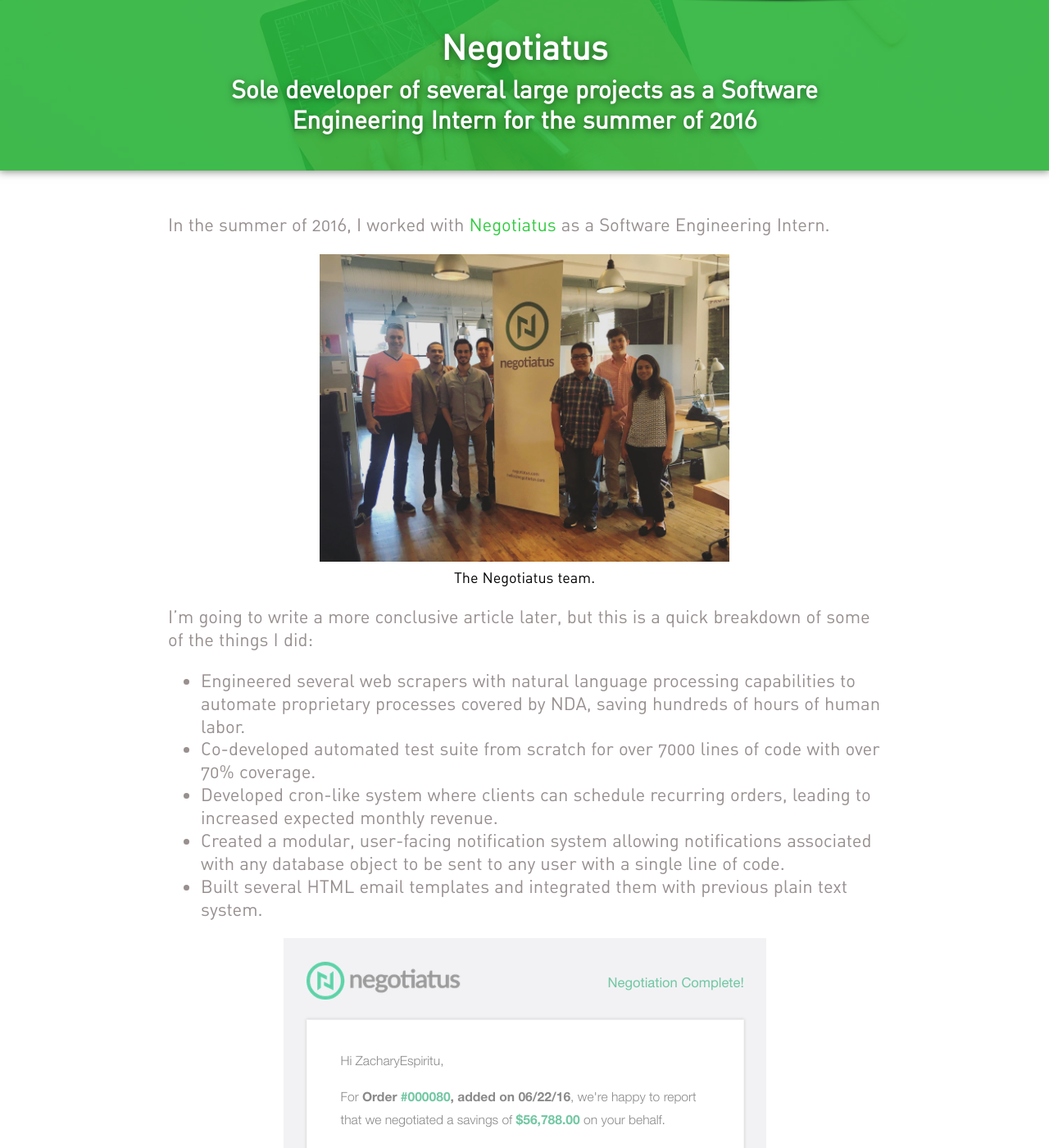
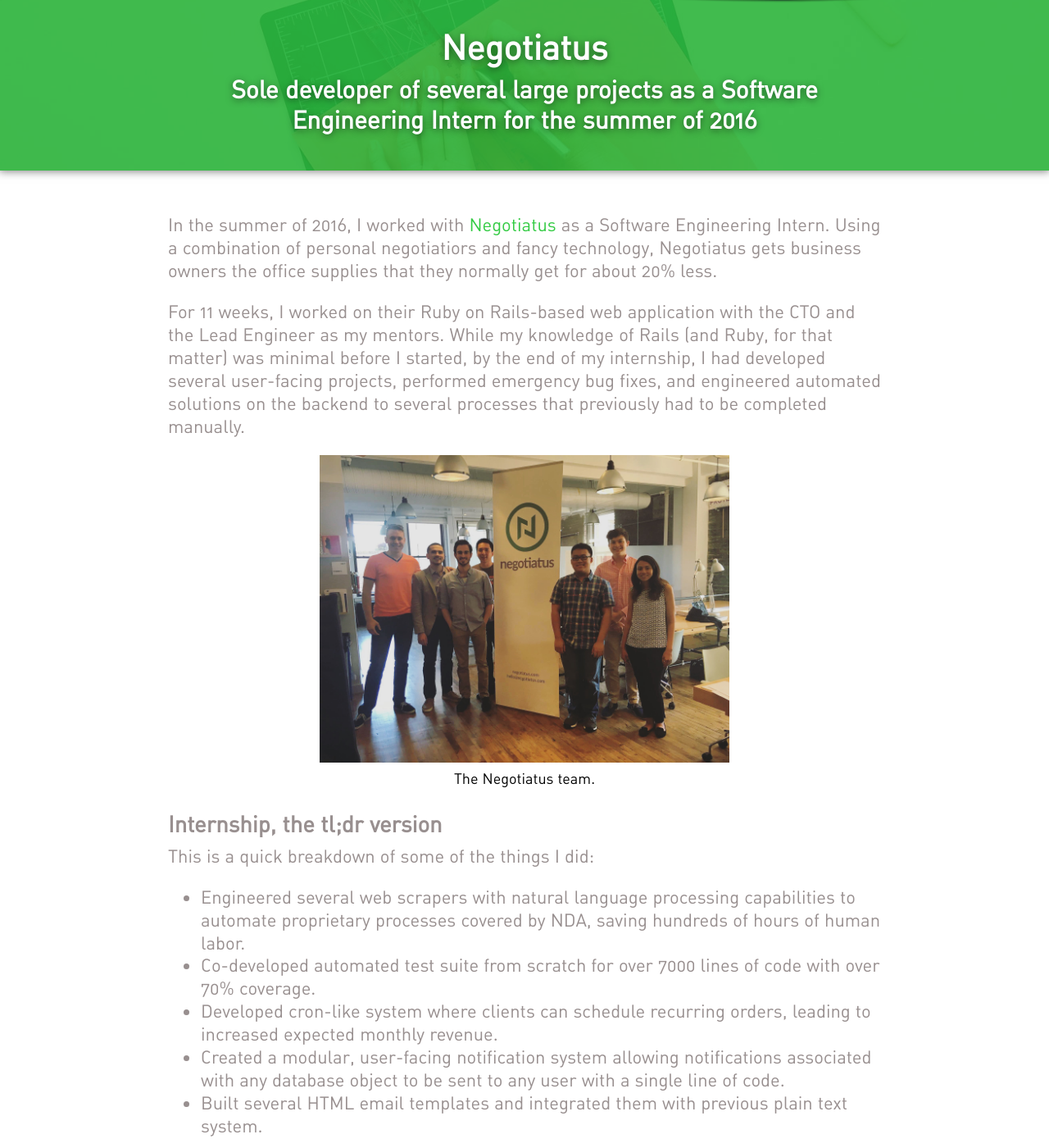
Before and after one commit to ZacharyEspiritu/zacharyespiritu.github.io, a Jekyll site: the page built from _projects/2016-06-23-negotiatus.markdown, in a window 1280 px wide and 1400 px high, scrolled down 250 px. Shown: the whole window at 82% size. Built offline with Jekyll 4.4.1, drawn with Linux system fonts in a browser that asks for light colours; nearby versions of some CDN libraries; some of the changed text lies outside the part shown.

Commit message:
Update resume

```diff
--- a/_includes/footer.html
+++ b/_includes/footer.html
@@ -1,21 +1,30 @@
-<footer id="footer" class="content gray">
+<footer id="footer" class="content gray" role="group">
     <div class="wrapper">
         <div class="footer-left">
             <div class="footer-name">
                 <a href="/">Zachary Espiritu</a>
             </div>
             <div class="footer-social-icons">
-                <a href=""><i class="fa fa-facebook-official"></i></a>
-                <a href=""><i class="fa fa-github-alt"></i></a>
-                <a href=""><i class="fa fa-twitter"></i></a>
+                <a href="https://www.facebook.com/zachary.espiritu" aria-label="Facebook">
+                    <i class="fa fa-facebook-square" aria-hidden="true" title="Facebook"></i>
+                </a>
+                <a href="https://github.com/ZacharyEspiritu" aria-label="Github">
+                    <i class="fa fa-github-square" aria-hidden="true" title="Github"></i>
+                </a>
+                <a href="https://twitter.com/ZacharyEspiritu" aria-label="Twitter">
+                    <i class="fa fa-twitter-square" aria-hidden="true" title="Twitter"></i>
+                </a>
+                <a href="https://www.linkedin.com/in/zacharyespiritu" aria-label="LinkedIn">
+                    <i class="fa fa-linkedin-square" aria-hidden="true" title="LinkedIn"></i>
+                </a>
             </div>
         </div>
-        <div class="footer-right">
+        <nav class="footer-right">
             <a href="/about">About</a>
             <a href="/#blog">Blog</a>
             <a href="/resume" target="_blank">Resume</a>
             <a href="https://github.com/ZacharyEspiritu/zacharyespiritu.github.io" target="_blank">Source</a>
-        </div>
-        <div class="footer-clear">
+        </nav>
+        <div class="footer-clear"></div>
     </div>
 </footer>
--- a/_includes/header.html
+++ b/_includes/header.html
@@ -1,7 +1,7 @@
-<section id="header" class="header">
+<header id="header" class="header">
     <div class="header-content">
         <a href="/" class="logo-container">
-            <img src="/images/logo.svg" class="logo">
+            <img src="/images/logo.svg" class="logo" alt="The logo of the site.">
         </a>
     </div>
     <nav role="navigation" class="header-content">
@@ -12,5 +12,5 @@
             <li><a href="/resume">resume</a></li>
         </ul>
     </nav>
-    <img src="/images/header-curve.svg" class="curve">
-</section>
+    <img src="/images/header-curve.svg" class="curve" role="presentation">
+</header>
--- a/_projects/2016-06-23-negotiatus.markdown
+++ b/_projects/2016-06-23-negotiatus.markdown
@@ -12,14 +12,18 @@
 skills: postgresql javascript ruby rails jquery git sass
 ---
 
-In the summer of 2016, I worked with [Negotiatus][negotiatus] as a Software Engineering Intern.
+In the summer of 2016, I worked with [Negotiatus][negotiatus] as a Software Engineering Intern. Using a combination of personal negotiatiors and fancy technology, Negotiatus gets business owners the office supplies that they normally get for about 20% less.
+
+For 11 weeks, I worked on their Ruby on Rails-based web application with the CTO and the Lead Engineer as my mentors. While my knowledge of Rails (and Ruby, for that matter) was minimal before I started, by the end of my internship, I had developed several user-facing projects, performed emergency bug fixes, and engineered automated solutions on the backend to several processes that previously had to be completed manually.
 
 <figure class="lazyload" data-expand="-20">
     <img class="responsive-image lazyload" data-src="/images/projects/negotiatus/team-photo.jpg">
     <figcaption>The Negotiatus team.</figcaption>
 </figure>
 
-I'm going to write a more conclusive article later, but this is a quick breakdown of some of the things I did:
+### Internship, the tl;dr version
+
+This is a quick breakdown of some of the things I did:
 
 - Engineered several web scrapers with natural language processing capabilities to automate proprietary processes covered by NDA, saving hundreds of hours of human labor.
 - Co-developed automated test suite from scratch for over 7000 lines of code with over 70% coverage.
@@ -27,9 +31,21 @@
 - Created a modular, user-facing notification system allowing notifications associated with any database object to be sent to any user with a single line of code.
 - Built several HTML email templates and integrated them with previous plain text system.
 
+### HTML Emails
+
+My first main project was to transform the company's automated, plain-text emails to a more professional-looking HTML-based system. I built several HTML email templates that work across all major email clients, such as Apple Mail, the infamous Gmail, the more infamous Gmail for iOS, and the even more infamous Outlook Web Client.
+
+I shudder at the thought of having to use table-based layouts for anything other than email templates.
+
 <figure class="lazyload" data-expand="-20">
     <img class="lazyload" data-src="/images/projects/negotiatus/email-template.png">
     <figcaption>An example of an HTML email template I created.</figcaption>
 </figure>
 
+### Notification System
+
+I also was tasked with creating a user-facing "notification center" at which businesses could see updates on their order status and other important information.
+
+Since I like to keep modules as isolated as possible in my code as to make integration as easy as possible, I engineered a modular system that allowed notifications associated with any database object to be sent to any user with a single line of code.
+
 [negotiatus]: http://negotiatus.com
```
Also changed, not shown: 1 other file.
